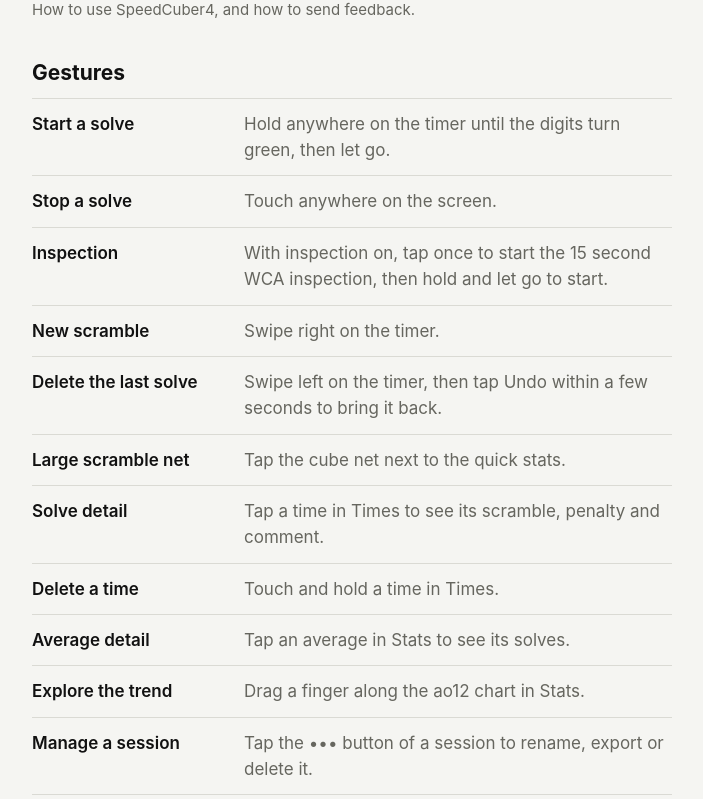
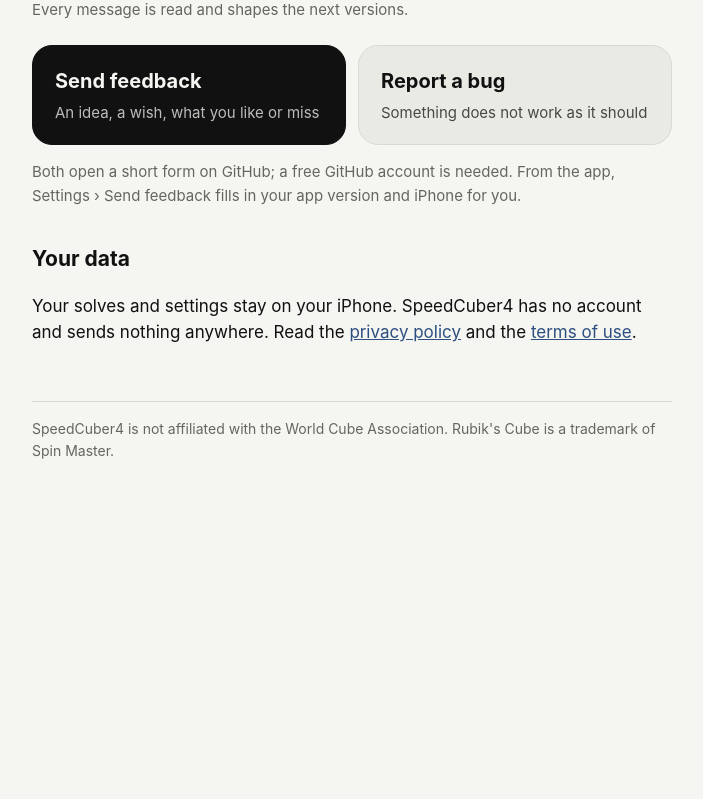
Before and after one commit to raph4-lsk/speedcuber4-support, a plain HTML site: page index.html in a window 1280 px wide. Shown: the part 249-1048 px from the top of the page, without its empty margins (288-991 px from the left). After the commit the page ends 800 px from the top, so only its background shows below. Drawn offline with Linux system fonts and the light colour scheme.

Commit message:
✨ feat: feedback first home page, help section removed
Send feedback and Report a bug sit right under the title; gestures live in the app.

```diff
--- a/index.html
+++ b/index.html
@@ -3,47 +3,25 @@
 <head>
 <meta charset="utf-8">
 <meta name="viewport" content="width=device-width, initial-scale=1">
-<title>SpeedCuber4 Help</title>
-<meta name="description" content="Help and support for SpeedCuber4, the speedcubing timer for iPhone.">
+<title>SpeedCuber4 Feedback</title>
+<meta name="description" content="Send feedback or report a bug for SpeedCuber4, the speedcubing timer for iPhone.">
 <link rel="icon" href="./icon.png">
 <link rel="stylesheet" href="./style.css">
 </head>
 <body>
 <main>
 <header><a href="./"><img src="./icon.png" alt=""></a><div><a href="./" class="name">SpeedCuber4</a><div class="tag">Speedcubing timer for iPhone</div></div></header>
-<nav aria-label="Pages"><a href="./" aria-current="page">Help</a><a href="./privacy/">Privacy</a><a href="./terms/">Terms</a></nav>
-<h1>Help and support</h1>
-<p class="meta">How to use SpeedCuber4, and how to send feedback.</p>
-
-<h2>Gestures</h2>
-<dl>
-<div><dt>Start a solve</dt><dd>Hold anywhere on the timer until the digits turn green, then let go.</dd></div>
-<div><dt>Stop a solve</dt><dd>Touch anywhere on the screen.</dd></div>
-<div><dt>Inspection</dt><dd>With inspection on, tap once to start the 15 second WCA inspection, then hold and let go to start.</dd></div>
-<div><dt>New scramble</dt><dd>Swipe right on the timer.</dd></div>
-<div><dt>Delete the last solve</dt><dd>Swipe left on the timer, then tap Undo within a few seconds to bring it back.</dd></div>
-<div><dt>Large scramble net</dt><dd>Tap the cube net next to the quick stats.</dd></div>
-<div><dt>Solve detail</dt><dd>Tap a time in Times to see its scramble, penalty and comment.</dd></div>
-<div><dt>Delete a time</dt><dd>Touch and hold a time in Times.</dd></div>
-<div><dt>Average detail</dt><dd>Tap an average in Stats to see its solves.</dd></div>
-<div><dt>Explore the trend</dt><dd>Drag a finger along the ao12 chart in Stats.</dd></div>
-<div><dt>Manage a session</dt><dd>Tap the ••• button of a session to rename, export or delete it.</dd></div>
-</dl>
-
-<h2>Import and export</h2>
-<p>From the Sessions screen, export a session as CSV (opens in Numbers, Excel or Google Sheets), as csTimer CSV, or as a SpeedCuber4 JSON backup. Import reads SpeedCuber4 JSON, csTimer exports and CSV files with a Time column. An import always creates new sessions and never changes the ones you have.</p>
+<nav aria-label="Pages"><a href="./" aria-current="page">Feedback</a><a href="./privacy/">Privacy</a><a href="./terms/">Terms</a></nav>
+<h1>Tell us what you think</h1>
+<p class="meta">Every message is read and shapes the next versions.</p>
+<div class="actions">
+<a class="action primary" href="https://github.com/raph4-lsk/speedcuber4-support/issues/new?template=feedback.yml"><span class="action-title">Send feedback</span><span class="action-note">An idea, a wish, what you like or miss</span></a>
+<a class="action" href="https://github.com/raph4-lsk/speedcuber4-support/issues/new?template=bug.yml"><span class="action-title">Report a bug</span><span class="action-note">Something does not work as it should</span></a>
+</div>
+<p class="hint">Both open a short form on GitHub; a free GitHub account is needed. From the app, Settings › Send feedback fills in your app version and iPhone for you.</p>
 
 <h2>Your data</h2>
-<p>Your solves and settings stay on your iPhone. SpeedCuber4 has no account and sends nothing anywhere. Read the <a href="privacy/">privacy policy</a>.</p>
-
-<h2>Feedback</h2>
-<p>Your feedback shapes the next versions. Tell what you like, what is missing, or what gets in the way of your practice. In the app, Settings › Send feedback opens the form with your app version and iPhone filled in. A free GitHub account is needed.</p>
-<p><a class="button" href="https://github.com/raph4-lsk/speedcuber4-support/issues/new?template=feedback.yml">Send feedback</a></p>
-
-<h2>Report a bug</h2>
-<p>Something does not work? Describe what you did and what you saw, with your iPhone model, iOS version and the app version from Settings › About.</p>
-<p><a class="button" href="https://github.com/raph4-lsk/speedcuber4-support/issues/new?template=bug.yml">Report a bug</a></p>
-
+<p>Your solves and settings stay on your iPhone. SpeedCuber4 has no account and sends nothing anywhere. Read the <a href="privacy/">privacy policy</a> and the <a href="terms/">terms of use</a>.</p>
 <footer>SpeedCuber4 is not affiliated with the World Cube Association. Rubik's Cube is a trademark of Spin Master.</footer>
 </main>
 </body>
--- a/style.css
+++ b/style.css
@@ -47,18 +47,21 @@
   font-weight: 600;
 }
 nav a[aria-current="page"] { background: var(--ink); color: var(--ground); }
-dl { margin: 0; border-top: 1px solid var(--line); }
-dl div { display: grid; grid-template-columns: minmax(0, 200px) minmax(0, 1fr); gap: 12px; padding: 12px 0; border-bottom: 1px solid var(--line); }
-dt { font-weight: 600; }
-dd { margin: 0; color: var(--muted); }
-@media (max-width: 520px) { dl div { grid-template-columns: 1fr; gap: 2px; } }
-.button {
-  display: inline-block;
-  padding: 12px 22px;
-  border-radius: 999px;
-  background: var(--ink);
-  color: var(--ground);
-  font-weight: 600;
+footer { margin-top: 56px; padding-top: 16px; border-top: 1px solid var(--line); color: var(--muted); font-size: 14px; }
+.actions { display: grid; grid-template-columns: repeat(auto-fit, minmax(min(100%, 240px), 1fr)); gap: 12px; margin: 8px 0 12px; }
+.action {
+  display: flex;
+  flex-direction: column;
+  gap: 4px;
+  padding: 20px 22px;
+  border-radius: 20px;
+  background: var(--surface);
+  color: var(--ink);
   text-decoration: none;
+  border: 1px solid var(--line);
 }
-footer { margin-top: 56px; padding-top: 16px; border-top: 1px solid var(--line); color: var(--muted); font-size: 14px; }
+.action.primary { background: var(--ink); color: var(--ground); border-color: var(--ink); }
+.action-title { font-size: 20px; font-weight: 700; }
+.action-note { font-size: 15px; opacity: 0.75; }
+.action:focus-visible, nav a:focus-visible { outline: 2px solid var(--record); outline-offset: 3px; }
+.hint { color: var(--muted); font-size: 15px; }
```
Also changed, not shown: privacy/index.html (+1 -1 lines), terms/index.html (+1 -1 lines).
